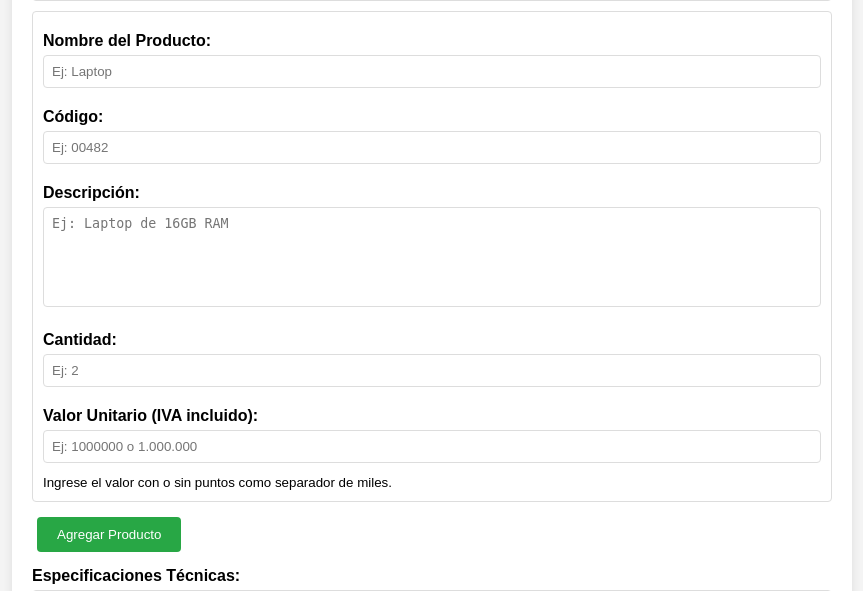
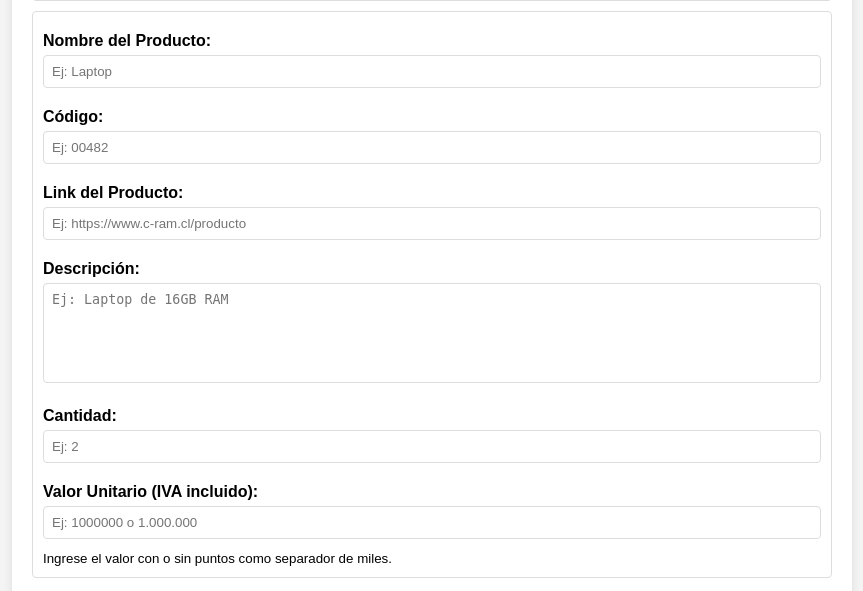
Before and after one commit to Paulobirribarra/cotizaciones-python, a Flask app: page / in a window 1280 px wide. Shown: the part 487-1078 px from the top of the page, without its empty margins (208-1071 px from the left). Run offline with Flask 3, Linux system fonts and the light colour scheme; parts of the project's set-up code (start-up, migrations or seed data) failed here and were passed over.

Commit message:
Se agregó campo Link

```diff
--- a/app.py
+++ b/app.py
@@ -68,6 +68,7 @@ def index():
         # Obtener lista de productos y sanitizarlos
         nombres = request.form.getlist("nombre_producto[]")
         codigos = request.form.getlist("codigo[]")
+        links = request.form.getlist("link[]")
         descripciones = request.form.getlist("descripcion[]")
         cantidades = request.form.getlist("cantidad[]")
         valores_con_iva = request.form.getlist("valor_con_iva[]")
@@ -79,6 +80,7 @@ def index():
             nombre = bleach.clean(nombres[i])
             # Acceder a los otros campos de manera segura
             codigo = bleach.clean(codigos[i] if i < len(codigos) else "")
+            link = bleach.clean(links[i] if i < len(links) else "")
             descripcion = bleach.clean(descripciones[i] if i < len(descripciones) else "")
             try:
                 cantidad = int(cantidades[i] if i < len(cantidades) else 0)
@@ -97,6 +99,7 @@ def index():
             productos.append({
                 "nombre": nombre,
                 "codigo": codigo,
+                "link": link,
                 "descripcion": descripcion,
                 "cantidad": cantidad,
                 "valor_neto": valor_neto,
--- a/templates/index.html
+++ b/templates/index.html
@@ -126,6 +126,9 @@
                     <label for="codigo_{{ i+1 }}">Código:</label>
                     <input type="text" id="codigo_{{ i+1 }}" name="codigo[]" value="{{ form_data.getlist('codigo[]')[i] if i < form_data.getlist('codigo[]')|length else '' }}" placeholder="Ej: 00482">
 
+                    <label for="link_{{ i+1 }}">Link del Producto:</label>
+                    <input type="text" id="link_{{ i+1 }}" name="link[]" value="{{ form_data.getlist('link[]')[i] if i < form_data.getlist('link[]')|length else '' }}" placeholder="Ej: https://www.c-ram.cl/producto">
+
                     <label for="descripcion_{{ i+1 }}">Descripción:</label>
                     <textarea id="descripcion_{{ i+1 }}" name="descripcion[]" placeholder="Ej: Laptop de 16GB RAM">{{ form_data.getlist('descripcion[]')[i] if i < form_data.getlist('descripcion[]')|length else '' }}</textarea>
 
@@ -144,6 +147,9 @@
 
                 <label for="codigo_1">Código:</label>
                 <input type="text" id="codigo_1" name="codigo[]" placeholder="Ej: 00482">
+
+                <label for="link_1">Link del Producto:</label>
+                <input type="text" id="link_1" name="link[]" placeholder="Ej: https://www.c-ram.cl/producto">
 
                 <label for="descripcion_1">Descripción:</label>
                 <textarea id="descripcion_1" name="descripcion[]" placeholder="Ej: Laptop de 16GB RAM"></textarea>
@@ -186,6 +192,9 @@
                 <label for="codigo_${productoCount}">Código:</label>
                 <input type="text" id="codigo_${productoCount}" name="codigo[]" placeholder="Ej: 00482">
 
+                <label for="link_${productoCount}">Link del Producto:</label>
+                <input type="text" id="link_${productoCount}" name="link[]" placeholder="Ej: https://www.c-ram.cl/producto">
+
                 <label for="descripcion_${productoCount}">Descripción:</label>
                 <textarea id="descripcion_${productoCount}" name="descripcion[]" placeholder="Ej: Laptop de 16GB RAM"></textarea>
 
```
Also changed, not shown: templates/cotizacion.html (+16 -5 lines).
